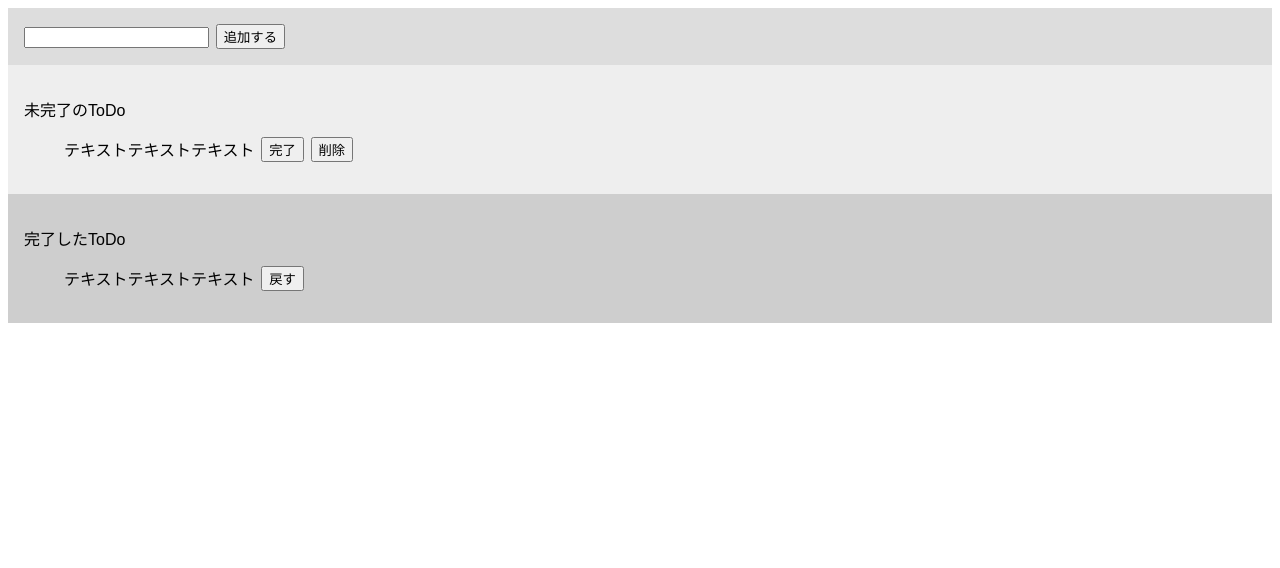
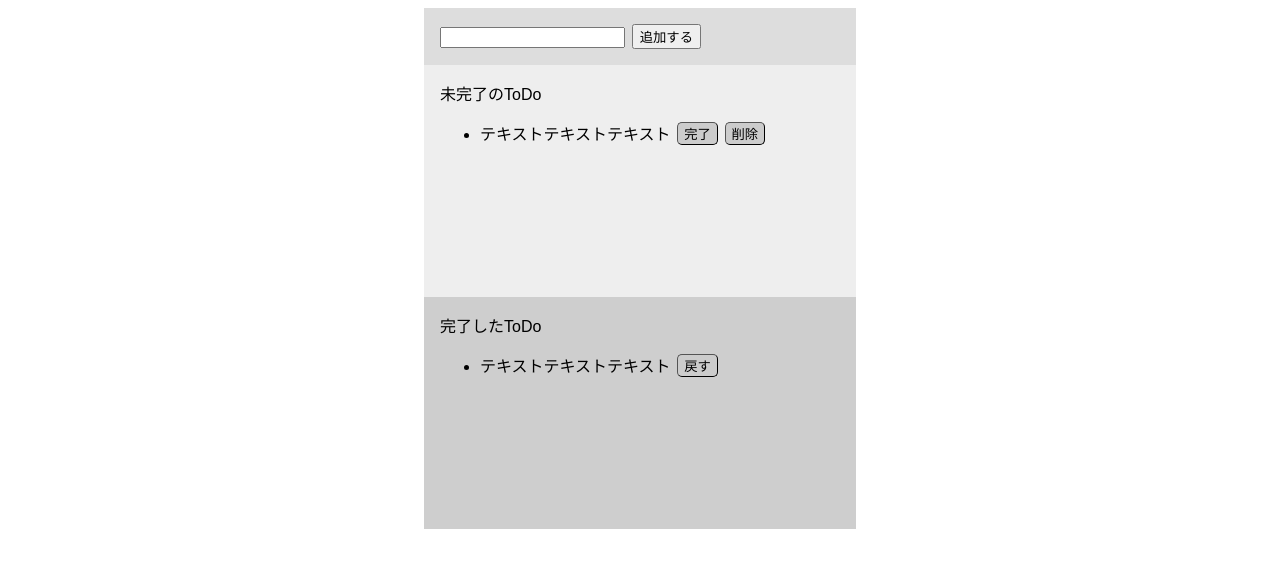
Before and after one commit to nijimelo/codesandbox-test, a website built with Parcel: page src/index.html in a window 1280 px wide. Built offline with nearby package versions, Linux system fonts and the light colour scheme.

Commit message:
cssアップデート

```diff
--- a/src/index.html
+++ b/src/index.html
@@ -11,13 +11,13 @@
     <div class="incomplete-area">
       <p>未完了のToDo</p>
       <ul>
-        <li><div>テキストテキストテキスト</div><button>完了</button><button>削除</button></li>
+        <li><div><p>テキストテキストテキスト</p><button>完了</button><button>削除</button></div></li>
       </ul>
     </div>
     <div class="complete-area">
       <p>完了したToDo</p>
       <ul>
-        <li><div>テキストテキストテキスト</div><button>戻す</button></li>
+        <li><div><p>テキストテキストテキスト</p><button>戻す</button></div></li>
       </ul>
     </div>
 
--- a/src/styles.css
+++ b/src/styles.css
@@ -1,21 +1,58 @@
 body {
   font-family: sans-serif;
 }
+
+body > div {
+  max-width: 400px;
+  margin-left: auto;
+  margin-right: auto;
+  min-height: 200px;
+}
+
+#highlighter {
+  height: 0 !important;
+  min-height: auto !important;
+}
+
 .input-area {
   background-color: #ddd;
+  min-height: auto;
   padding: 1em;
 }
 
 div p {
   font-weight: 500;
+  margin: 0;
+}
+
+button {
+  cursor: pointer;
+}
+
+ul {
+  margin-bottom: 0;
 }
 
 ul li {
+  margin-bottom: 1em;
+}
+
+ul li > div {
   display: flex;
+  align-items: center;
 }
 
 ul li button {
   margin-left: 0.5em;
+  border-radius: 5px;
+  border-width: 1px;
+  background-color: #ccc;
+}
+
+ul li button:hover {
+  background-color: #fff;
+  outline: none !important;
+  border-width: 1px;
 }
 
 .input-area button {
```
